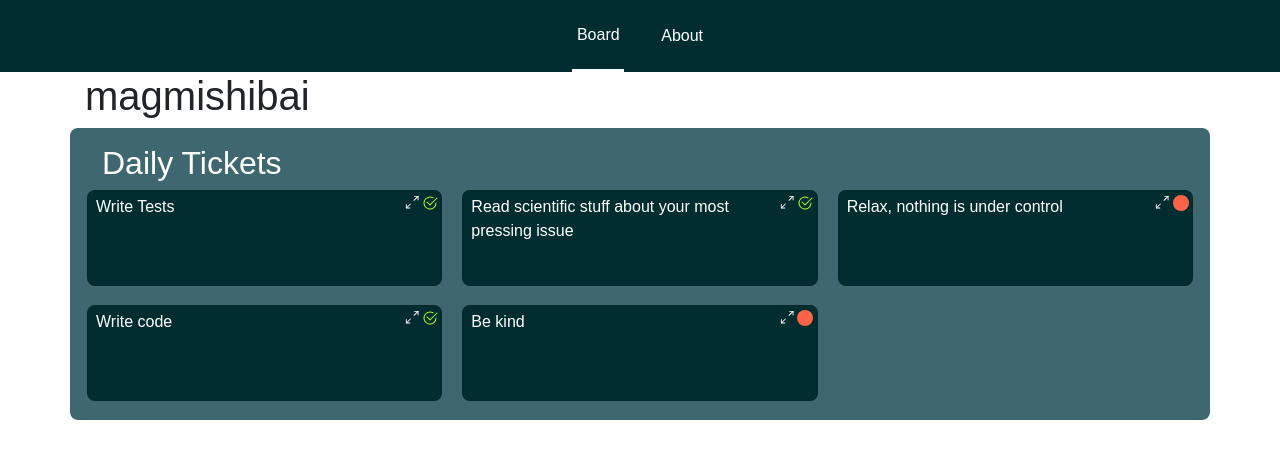
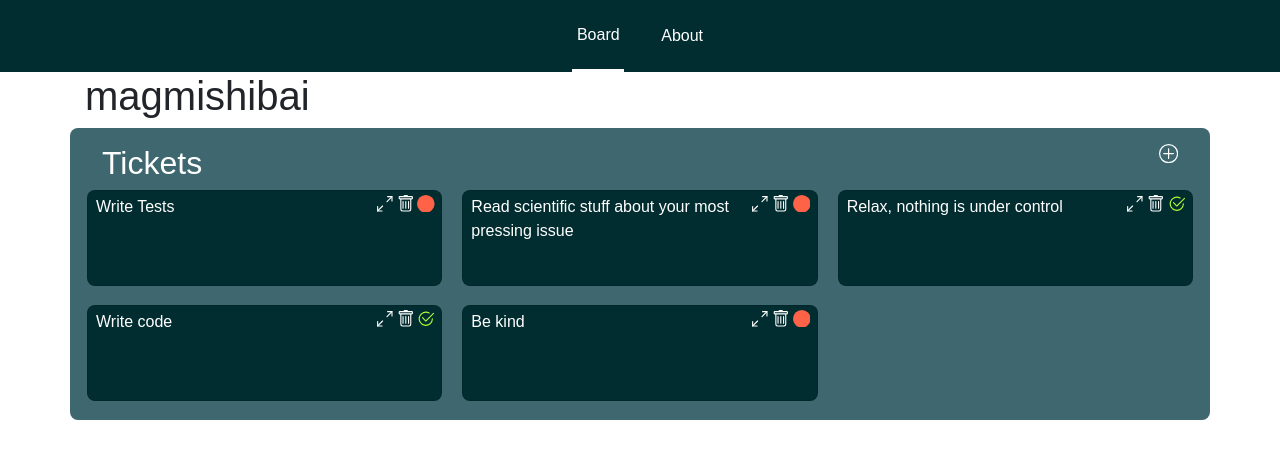
Before and after one commit to mkriesten/magmishibai, a Nuxt app: page / in a window 1280 px wide. Shown: the top 458 px of the page. Built offline with nearby package versions, Linux system fonts and the light colour scheme.

Commit message:
* add task feature * delete task feature

```diff
--- /dev/null
+++ b/components/AddButton/AddButton.vue
@@ -0,0 +1,112 @@
+<template>
+  <div>
+    <svg
+      v-b-modal.add-modal
+      class="bi bi-plus-circle add-button"
+      width="1.2em"
+      height="1.2em"
+      viewBox="0 0 16 16"
+      fill="currentColor"
+      xmlns="http://www.w3.org/2000/svg"
+    >
+      <path fill-rule="evenodd" d="M8 3.5a.5.5 0 01.5.5v4a.5.5 0 01-.5.5H4a.5.5 0 010-1h3.5V4a.5.5 0 01.5-.5z" clip-rule="evenodd" />
+      <path fill-rule="evenodd" d="M7.5 8a.5.5 0 01.5-.5h4a.5.5 0 010 1H8.5V12a.5.5 0 01-1 0V8z" clip-rule="evenodd" />
+      <path fill-rule="evenodd" d="M8 15A7 7 0 108 1a7 7 0 000 14zm0 1A8 8 0 108 0a8 8 0 000 16z" clip-rule="evenodd" />
+    </svg>
+    <b-modal
+      id="add-modal"
+      ref="modal"
+      title="Add task to board"
+      @show="resetModal"
+      @hidden="resetModal"
+      @ok="handleOk"
+    >
+      <form ref="todoform">
+        <b-form-group
+          :state="nameState"
+          label="Headline"
+          label-for="headline"
+          invalid-feedback="Name is required"
+        >
+          <b-form-input
+            id="headline"
+            :value="task.headline"
+            :state="nameState"
+            required
+            @input="updateField('headline', $event)"
+          />
+        </b-form-group>
+        <b-form-group
+          id="description"
+          label="Description"
+          label-for="description"
+        >
+          <b-form-textarea
+            :value="task.description"
+            @input="updateField('description', $event)"
+          />
+        </b-form-group>
+      </form>
+    </b-modal>
+  </div>
+</template>
+
+<script>
+import { v4 as uuidv4 } from 'uuid'
+import { mapMutations } from 'vuex'
+export default {
+  data () {
+    return {
+      task: {
+        taskId: undefined,
+        headline: '',
+        description: '',
+        done: false
+      },
+      nameState: null
+    }
+  },
+  methods: {
+    ...mapMutations('taskticket', ['addTodo']),
+
+    checkFormValidity () {
+      const valid = this.$refs.todoform.checkValidity()
+      this.nameState = valid
+      return valid
+    },
+
+    resetModal () {
+      this.nameState = null
+    },
+
+    handleOk (event) {
+      // Prevent modal from closing
+      event.preventDefault()
+      // Exit when the form isn't valid
+      if (!this.checkFormValidity()) {
+        return
+      }
+      // Create UUID and commit to store
+      this.$set(this.task, 'taskId', uuidv4())
+      this.addTodo(this.task)
+      // unset values to avoid vuex state manipulation errors
+      this.task = { taskId: undefined, headline: '', description: '', done: false }
+      // Hide the modal manually
+      this.$nextTick(() => {
+        this.$bvModal.hide('add-modal')
+      })
+    },
+    updateField (field, value) {
+      this.task[field] = value
+    }
+  }
+}
+</script>
+
+<style scoped>
+.add-button {
+  float: right;
+  cursor: pointer;
+  color: white;
+}
+</style>
--- a/components/TaskContainer/TaskContainer.vue
+++ b/components/TaskContainer/TaskContainer.vue
@@ -2,19 +2,22 @@
   <b-container fluid class="kamishibai-section">
     <b-row>
       <b-col>
-        <h2>{{ ticketStore.cadence }} Tickets</h2>
+        <h2>Tickets</h2>
+      </b-col>
+      <b-col>
+        <AddButton />
       </b-col>
     </b-row>
     <b-row>
       <b-card-group columns>
         <TaskTicket
-          v-for="ticket in ticketStore.all"
+          v-for="ticket in tickets.all"
           :key="ticket.taskId"
           :task-id="ticket.taskId"
           :headline="ticket.headline"
           :done="ticket.done"
           :ticket="ticket"
-          :text="ticket.text"
+          :description="ticket.description"
         />
       </b-card-group>
     </b-row>
@@ -23,14 +26,15 @@
 
 <script>
 import TaskTicket from '@/components/TaskTicket/TaskTicket'
+import AddButton from '@/components/AddButton/AddButton'
 export default {
   components: {
-    TaskTicket
+    TaskTicket,
+    AddButton
   },
-  props: {
-    ticketStore: {
-      type: Object,
-      required: true
+  computed: {
+    tickets () {
+      return this.$store.state.taskticket
     }
   }
 }
--- a/components/TaskDoneButton/TaskDoneButton.vue
+++ b/components/TaskDoneButton/TaskDoneButton.vue
@@ -2,12 +2,12 @@
   <svg
     v-if="done"
     class="bi bi-check-circle taskbutton taskbutton-done"
-    width="1em"
-    height="1em"
+    width="1.1em"
+    height="1.1em"
     viewBox="0 0 16 16"
     fill="currentColor"
     xmlns="http://www.w3.org/2000/svg"
-    @click="toggleStatus(taskId)"
+    @click="toggle(taskId)"
   >
     <path
       fill-rule="evenodd"
@@ -23,23 +23,23 @@
   <svg
     v-else
     class="bi bi-circle-fill taskbutton taskbutton-open"
-    width="1em"
-    height="1em"
+    width="1.1em"
+    height="1.1em"
     viewBox="0 0 16 16"
     fill="currentColor"
     xmlns="http://www.w3.org/2000/svg"
-    @click="toggleStatus(taskId)"
+    @click="toggle(taskId)"
   >
     <circle cx="8" cy="8" r="8" />
   </svg>
 </template>
 
 <script>
-import { mapMutations, mapGetters } from 'vuex'
+import { mapMutations } from 'vuex'
 export default {
   props: {
     taskId: {
-      type: Number,
+      type: String,
       required: true
     },
     done: {
@@ -47,21 +47,12 @@ export default {
       required: true
     }
   },
-  computed: {
-    ...mapGetters('taskticket', ['getTaskTicketById'])
-  },
   methods: {
-    toggleStatus (id) {
-      // get task from backend
-      const task = this.getTaskTicketById(id)
-      // set task we are going to work on
-      this.$store.commit('taskticket/setCurrentTask', task)
+    toggle (id) {
       // toggle done / undone
-      task.done
-        ? this.$store.commit('taskticket/toggleStatus', false)
-        : this.$store.commit('taskticket/toggleStatus', true)
+      this.toggleStatus(id)
     },
-    ...mapMutations(['taskticket/setCurrentTask', 'taskticket/toggle'])
+    ...mapMutations('taskticket', ['toggleStatus'])
   }
 }
 </script>
--- a/components/TaskTicket/TaskTicket.vue
+++ b/components/TaskTicket/TaskTicket.vue
@@ -1,6 +1,6 @@
 <template>
   <div>
-    <TaskTicketModal :task-id="taskId" :headline="headline" :text="text" />
+    <TaskTicketModal :task-id="taskId" :headline="headline" :description="description" />
     <b-card
       :id="taskId"
       class="task"
@@ -10,13 +10,25 @@
         :done="done"
       />
       <svg
-        class="bi bi-arrows-angle-expand float-right"
-        width=".9em"
-        height=".9em"
+        class="bi bi-trash float-right"
+        width="1.1em"
+        height="1.1em"
         viewBox="0 0 16 16"
         fill="currentColor"
         xmlns="http://www.w3.org/2000/svg"
-        @click="$bvModal.show('my-modal'+taskId)"
+        @click="trash(taskId)"
+      >
+        <path d="M5.5 5.5A.5.5 0 016 6v6a.5.5 0 01-1 0V6a.5.5 0 01.5-.5zm2.5 0a.5.5 0 01.5.5v6a.5.5 0 01-1 0V6a.5.5 0 01.5-.5zm3 .5a.5.5 0 00-1 0v6a.5.5 0 001 0V6z" />
+        <path fill-rule="evenodd" d="M14.5 3a1 1 0 01-1 1H13v9a2 2 0 01-2 2H5a2 2 0 01-2-2V4h-.5a1 1 0 01-1-1V2a1 1 0 011-1H6a1 1 0 011-1h2a1 1 0 011 1h3.5a1 1 0 011 1v1zM4.118 4L4 4.059V13a1 1 0 001 1h6a1 1 0 001-1V4.059L11.882 4H4.118zM2.5 3V2h11v1h-11z" clip-rule="evenodd" />
+      </svg>
+      <svg
+        v-b-modal="'my-modal'+taskId"
+        class="bi bi-arrows-angle-expand float-right"
+        width="1.1em"
+        height="1.1em"
+        viewBox="0 0 16 16"
+        fill="currentColor"
+        xmlns="http://www.w3.org/2000/svg"
       >
         <path fill-rule="evenodd" d="M1.5 10.036a.5.5 0 01.5.5v3.5h3.5a.5.5 0 010 1h-4a.5.5 0 01-.5-.5v-4a.5.5 0 01.5-.5z" clip-rule="evenodd" />
         <path fill-rule="evenodd" d="M6.354 9.646a.5.5 0 010 .708l-4.5 4.5a.5.5 0 01-.708-.708l4.5-4.5a.5.5 0 01.708 0zm8.5-8.5a.5.5 0 010 .708l-4.5 4.5a.5.5 0 01-.708-.708l4.5-4.5a.5.5 0 01.708 0z" clip-rule="evenodd" />
@@ -28,6 +40,7 @@
 </template>
 
 <script>
+import { mapMutations } from 'vuex'
 import TaskDoneButton from '@/components/TaskDoneButton/TaskDoneButton'
 import TaskTicketModal from '@/components/TaskTicketModal/TaskTicketModal'
 export default {
@@ -37,7 +50,7 @@ export default {
   },
   props: {
     taskId: {
-      type: Number,
+      type: String,
       required: true
     },
     headline: {
@@ -48,7 +61,7 @@ export default {
       type: Boolean,
       required: true
     },
-    text: {
+    description: {
       type: String,
       required: false,
       default: 'No description entered'
@@ -56,6 +69,13 @@ export default {
     ticket: {
       type: Object,
       required: true
+    }
+  },
+  methods: {
+    ...mapMutations('taskticket', ['delTodo']),
+
+    trash (id) {
+      this.delTodo(id)
     }
   }
 }
@@ -76,7 +96,7 @@ export default {
     overflow: hidden;
   }
 
-  .bi-arrows-angle-expand {
+  .bi {
     margin-right: .2rem;
     cursor: pointer;
   }
--- a/components/TaskTicketModal/TaskTicketModal.vue
+++ b/components/TaskTicketModal/TaskTicketModal.vue
@@ -3,7 +3,7 @@
     <p
       class="my-4"
     >
-      {{ text }}
+      {{ description }}
     </p>
   </b-modal>
 </template>
@@ -12,14 +12,14 @@
 export default {
   props: {
     taskId: {
-      type: Number,
+      type: String,
       required: true
     },
     headline: {
       type: String,
       required: true
     },
-    text: {
+    description: {
       type: String,
       required: true
     }
--- a/package.json
+++ b/package.json
@@ -19,12 +19,14 @@
     "bootstrap-vue": "^2.0.0",
     "cross-env": "^5.2.0",
     "express": "^4.16.4",
-    "nuxt": "^2.0.0"
+    "lowdb": "^1.0.0",
+    "nuxt": "^2.0.0",
+    "shortid": "^2.2.15",
+    "uuid": "^8.0.0"
   },
   "devDependencies": {
     "@nuxtjs/eslint-config": "^2.0.0",
     "@nuxtjs/eslint-module": "^1.0.0",
-    "@nuxtjs/fontawesome": "^1.1.2",
     "@vue/test-utils": "^1.0.0-beta.27",
     "babel-eslint": "^10.0.1",
     "babel-jest": "^24.1.0",
--- a/pages/index.vue
+++ b/pages/index.vue
@@ -4,9 +4,7 @@
       <b-col>
         <h1>magmishibai</h1>
       </b-col>
-      <TaskContainer
-        :ticket-store="tickets"
-      />
+      <TaskContainer />
     </b-row>
   </b-container>
 </template>
@@ -17,11 +15,6 @@ import TaskContainer from '@/components/TaskContainer/TaskContainer'
 export default {
   components: {
     TaskContainer
-  },
-  computed: {
-    tickets () {
-      return this.$store.state.taskticket
-    }
   }
 }
 </script>
--- a/store/taskticket.js
+++ b/store/taskticket.js
@@ -2,41 +2,56 @@ export const state = () => ({
   cadence: 'Daily',
   all: [
     {
-      taskId: 1,
+      taskId: '1',
       headline: 'Write Tests',
       text: 'Don\'t be like me. Do yourself a favor and write testcases before writing code',
-      done: true
+      done: false
     },
     {
-      taskId: 2,
+      taskId: '2',
       headline: 'Write code',
       done: true
     },
     {
-      taskId: 3,
+      taskId: '3',
       headline: 'Read scientific stuff about your most pressing issue',
-      done: true
+      done: false
     },
     {
-      taskId: 4,
+      taskId: '4',
       headline: 'Be kind',
       done: false
     },
     {
-      taskId: 5,
+      taskId: '5',
       headline: 'Relax, nothing is under control',
-      done: false
+      done: true
     }
   ],
   currentTask: {}
 })
 
 export const mutations = {
-  toggleStatus (state, status) {
-    state.currentTask.done = status
+  toggleStatus (state, id) {
+    const task = state.all.find((task) => {
+      return task.taskId === id
+    })
+    task.done ? task.done = false : task.done = true
   },
   setCurrentTask (state, task) {
     state.currentTask = task
+  },
+  addTodo (state, task) {
+    state.all.push(task)
+  },
+  delTodo (state, id) {
+    const deltask = state.all.findIndex(x => x.taskId === id)
+    state.all.splice(deltask, 1)
+  },
+  // i stopped here. what I'm trying to accomplish: finding a task, replacing all data with the task I submitted into the function
+  updateTask: (state, { id, task }) => {
+    const newtask = state.all.find(task => task.id === id)
+    Object.assign(newtask, task)
   }
 }
 
```
Also changed, not shown: .eslintrc.js, 1 other file (tests, documents, lock files or other folders).
